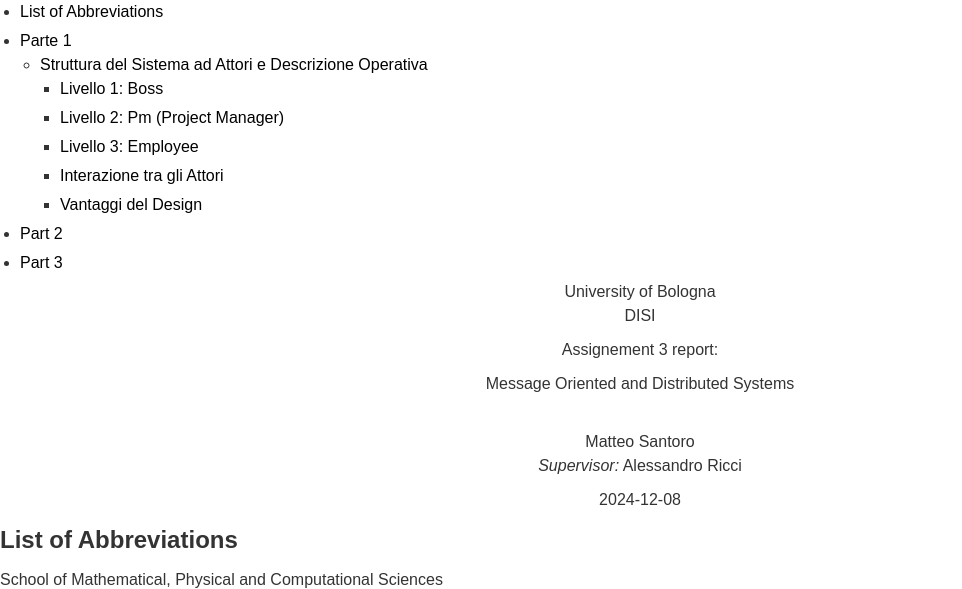
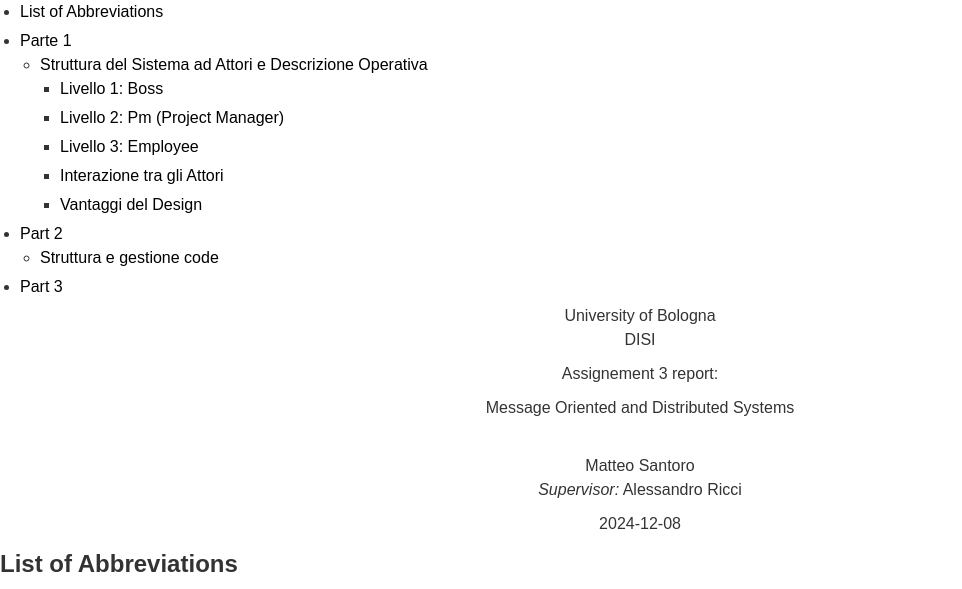
Before and after one commit to mega2799/PCD_assignement3, a plain HTML site: page index.html in a window 1280 px wide. Shown: the top 589 px of the page, without its empty margins (0-962 px from the left). Drawn offline with Linux system fonts and the light colour scheme.

Commit message:
deploy: e2c02224a8104ca6a14e85bdd964478700cc8727

```diff
--- a/index.html
+++ b/index.html
@@ -48,7 +48,11 @@ id="toc-interazione-tra-gli-attori">Interazione tra gli Attori</a></li>
 del Design</a></li>
 </ul></li>
 </ul></li>
-<li><a href="#ch:into" id="toc-ch:into">Part 2</a></li>
+<li><a href="#ch:into" id="toc-ch:into">Part 2</a>
+<ul>
+<li><a href="#struttura-e-gestione-code"
+id="toc-struttura-e-gestione-code">Struttura e gestione code</a></li>
+</ul></li>
 <li><a href="#ch:into" id="toc-ch:into">Part 3</a></li>
 </ul>
 </nav>
@@ -173,6 +177,7 @@ di una matrice, tramite un gestore di scambi di messaggi. Le modifiche
 sulla propria matrice e ricezione di quelle degli altri utenti devono
 essere visibili sulla propria "versione locale" senza dover condividere
 nessuna porzione di memoria.</p>
+<h2 id="struttura-e-gestione-code">Struttura e gestione code</h2>
 <p>Durante la creazione di ogni client viene attributo un clientID
 randomico. Ogni messaggio viene inviato sullo stesso
 <strong>Exchange</strong> che in questo contesto è di tipo Topic, per
```
